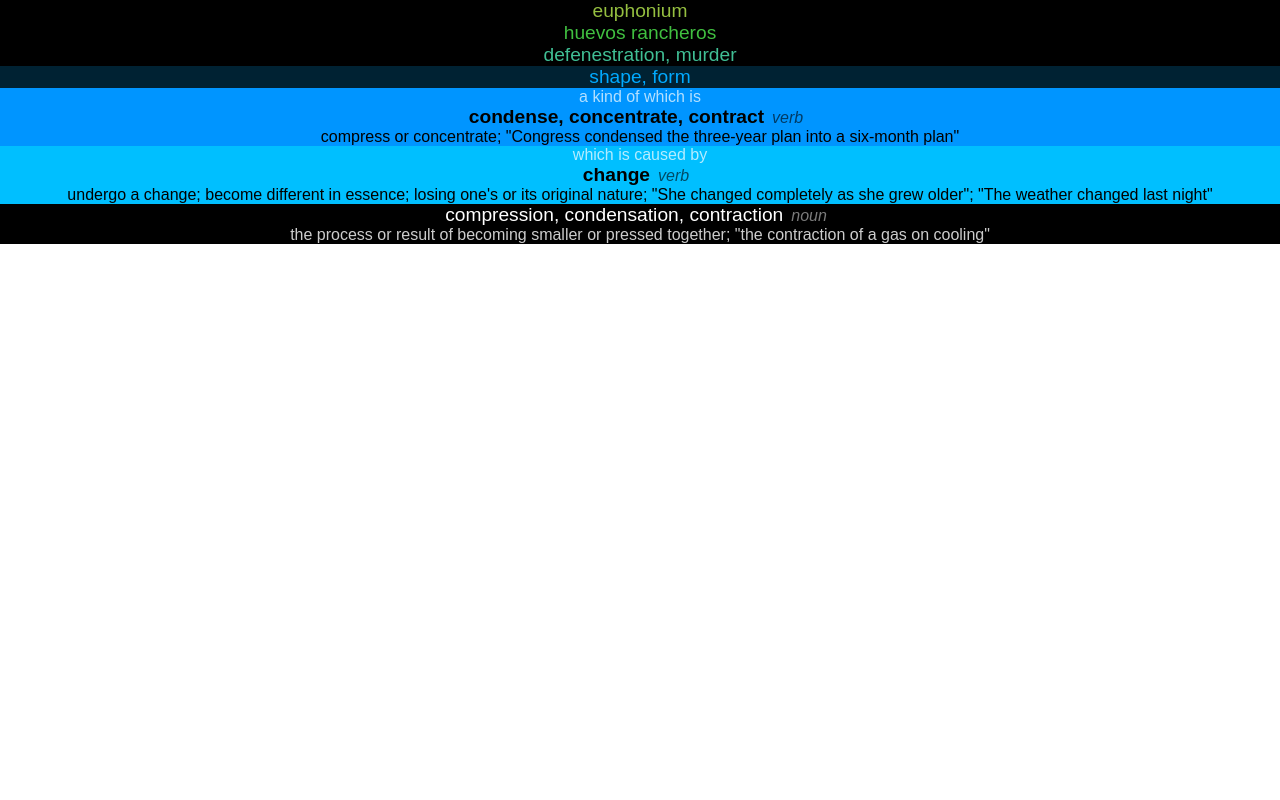
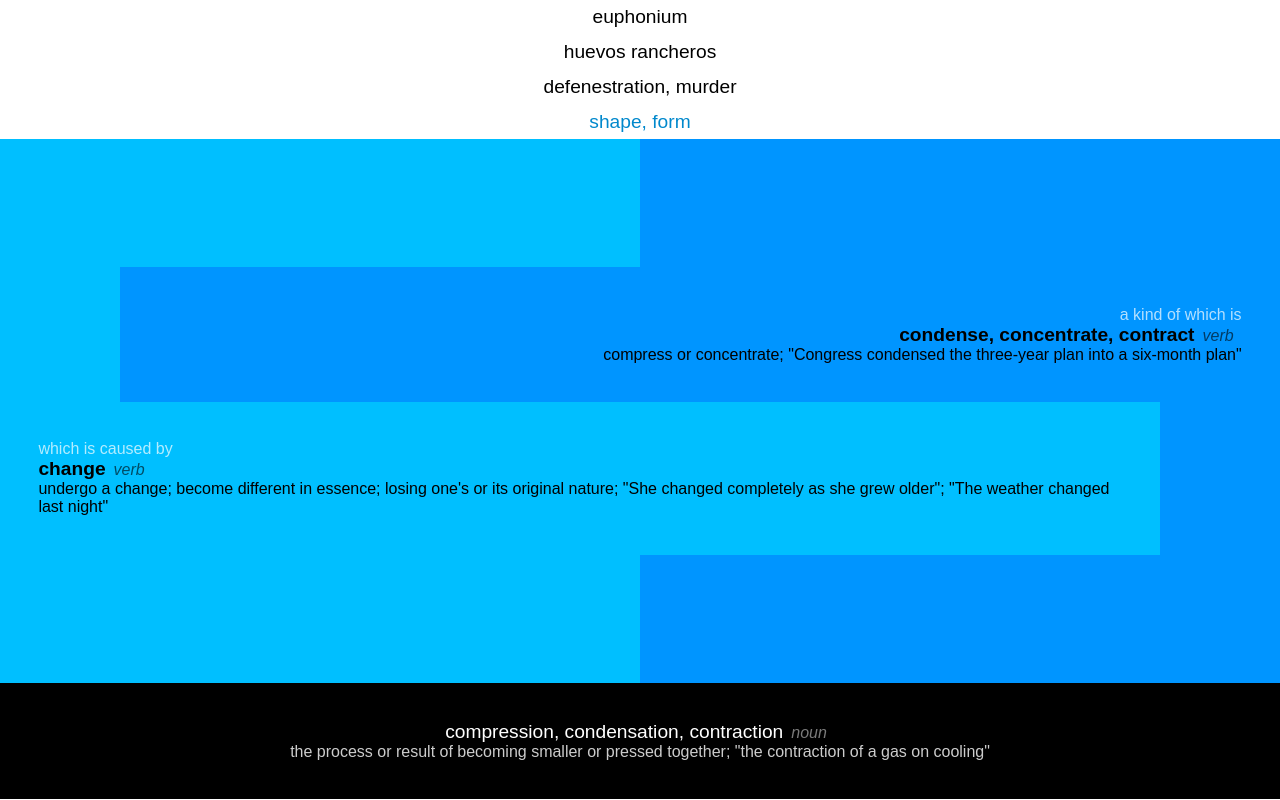
Before and after one commit to beetlebox-dev/wp_game_update, a Flask app: page / in a window 1280 px wide. Run offline with Flask 2, Linux system fonts and the light colour scheme.

Commit message:
Working on web design B.

```diff
--- a/templates/wordplay/game.html
+++ b/templates/wordplay/game.html
@@ -26,6 +26,16 @@
             font-size: 1.2em;
         }
 
+        #target, #option-a-text, #option-b-text {
+            padding: 3vw;
+            box-sizing: border-box;
+        }
+
+        .path-history-words {
+            padding: 0.5vw 3vw;
+        }
+
+
         #path-history {
             color: white;
         }
@@ -36,6 +46,33 @@
 
         #current-choices .words {
             font-weight: bold;
+        }
+
+        .opt-a-row-container, .opt-b-row-container, .flex {
+            display: flex;
+        }
+
+        .flex {
+            height: 10vw;
+        }
+
+        .opt-a-mid-space, .opt-b-mid-space {
+            flex: 1
+        }
+
+        .opt-a-mid-space, #option-a-text {
+            /* background-color: red; */
+            background-color: hsl(205, 100%, 50%);
+            text-align: right;
+        }
+        .opt-b-mid-space, #option-b-text {
+            /* background-color: red; */
+            background-color: hsl(195, 100%, 50%);
+            text-align: left;
+        }
+
+        #option-a-text, #option-b-text {
+            flex: 9;
         }
 
         .pointer {
@@ -60,29 +97,45 @@
 
     <div id="path-history">
 
-        <div style="background-color: hsl(150, 100%, 0%); color: hsl(80, 50%, 50%)"><span class="words">euphonium</span></div>
-        <div style="background-color: hsl(150, 100%, 0%); color: hsl(120, 50%, 50%)"><span class="words">huevos rancheros</span></div>
-        <div style="background-color: hsl(150, 100%, 0%); color: hsl(160, 50%, 50%)"><span class="words">defenestration, murder</span></div>
-        <div style="background-color: hsl(200, 100%, 10%); color: hsl(200, 100%, 50%)"><span class="words">shape, form</span></div>
+        <div class="path-history-words" style="background-color: hsl(150, 100%, 100%); color: hsl(0, 0%, 0%)"><span class="words">euphonium</span></div>
+        <div class="path-history-words" style="background-color: hsl(150, 100%, 100%); color: hsl(0, 0%, 0%)"><span class="words">huevos rancheros</span></div>
+        <div class="path-history-words" style="background-color: hsl(150, 100%, 100%); color: hsl(0, 0%, 0%)"><span class="words">defenestration, murder</span></div>
+        <div class="path-history-words" style="background-color: hsl(200, 100%, 100%); color: hsl(200, 100%, 40%)"><span class="words">shape, form</span></div>
 
     </div>
 
     <div id="current-choices">
 
-        <div id="option-a" style="background-color: hsl(205, 100%, 50%)">
+        <div class="flex">
+            <div class="opt-b-mid-space"></div>
+            <div class="opt-a-mid-space"></div>
+        </div>
+
+        <div class="opt-a-row-container">
+            <div class="opt-b-mid-space"></div>
+            <div id="option-a-text">
                 <span class="pointer">a kind of which is</span>
                 <br>
                 <span class="words">condense, concentrate, contract</span>&nbsp;&nbsp;<span class="pos">verb</span>&nbsp;&nbsp;
                 <br>
                 <span class="gloss">compress or concentrate; "Congress condensed the three-year plan into a six-month plan"</span>
             </div>
+        </div>
 
-        <div id="option-b" style="background-color: hsl(195, 100%, 50%)">
+        <div class="opt-b-row-container">
+            <div id="option-b-text">
                 <span class="pointer">which is caused by</span>
                 <br>
                 <span class="words">change</span>&nbsp;&nbsp;<span class="pos">verb</span>&nbsp;&nbsp;
                 <br>
                 <span class="gloss">undergo a change; become different in essence; losing one's or its original nature; "She changed completely as she grew older"; "The weather changed last night"</span>
+            </div>
+            <div class="opt-a-mid-space"></div>
+        </div>
+
+        <div class="flex">
+            <div class="opt-b-mid-space"></div>
+            <div class="opt-a-mid-space"></div>
         </div>
 
     </div>
```
Lines whose indentation alone changed are shown as unchanged.
